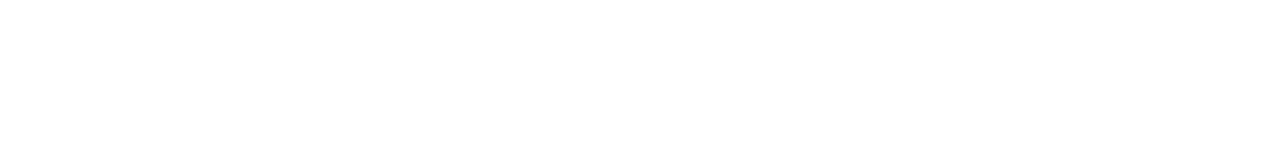
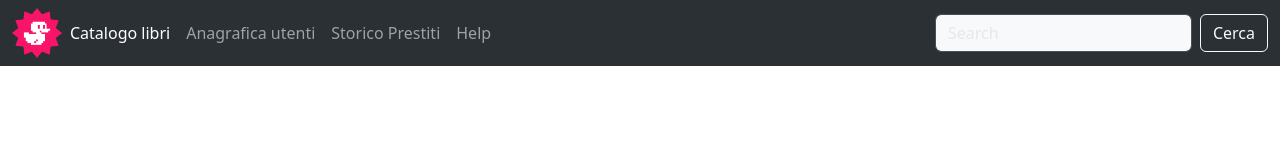
Before and after one commit to marrasluca/html-css-bootstrap-dashboard, a plain HTML site: page index.html in a window 1280 px wide. Drawn offline with nearby package versions, Linux system fonts and the light colour scheme.

Commit message:
add: navbar

```diff
--- a/index.html
+++ b/index.html
@@ -8,7 +8,41 @@
     <link href="https://cdn.jsdelivr.net/npm/bootstrap@5.3.3/dist/css/bootstrap.min.css" rel="stylesheet" integrity="sha384-QWTKZyjpPEjISv5WaRU9OFeRpok6YctnYmDr5pNlyT2bRjXh0JMhjY6hW+ALEwIH" crossorigin="anonymous">
   </head>
   <body>
+    <!-- navbar -->
+     <header>
+        <nav class="navbar navbar-expand-lg bg-body-tertiary" data-bs-theme="dark">
+            <div class="container-fluid">
 
+                <a href="">
+                    <img width="50px" src="./img/img-4/duck.png" alt="Logo duck">
+                </a>
+
+              <button class="navbar-toggler" type="button" data-bs-toggle="collapse" data-bs-target="#navbarSupportedContent" aria-controls="navbarSupportedContent" aria-expanded="false" aria-label="Toggle navigation">
+                <span class="navbar-toggler-icon"></span>
+              </button>
+              <div class="collapse navbar-collapse" id="navbarSupportedContent">
+                <ul class="navbar-nav me-auto mb-2 mb-lg-0">
+                  <li class="nav-item">
+                    <a class="nav-link active" aria-current="page" href="#">Catalogo libri</a>
+                  </li>
+                  <li class="nav-item">
+                    <a class="nav-link" href="#">Anagrafica utenti</a>
+                  </li>
+                  <li class="nav-item">
+                    <a class="nav-link" href="#">Storico Prestiti</a>
+                  </li>
+                  <li class="nav-item">
+                    <a class="nav-link" href="#">Help</a>
+                  </li>
+                </ul>
+                <form class="d-flex" role="search">
+                  <input class="form-control me-2 bg-light text-dark" type="search" placeholder="Search" aria-label="Search">
+                  <button class="btn btn-outline-light" type="submit">Cerca</button>
+                </form>
+              </div>
+            </div>
+          </nav>
+     </header>
 
     <script src="https://cdn.jsdelivr.net/npm/bootstrap@5.3.3/dist/js/bootstrap.bundle.min.js" integrity="sha384-YvpcrYf0tY3lHB60NNkmXc5s9fDVZLESaAA55NDzOxhy9GkcIdslK1eN7N6jIeHz" crossorigin="anonymous"></script>
   </body>
```
